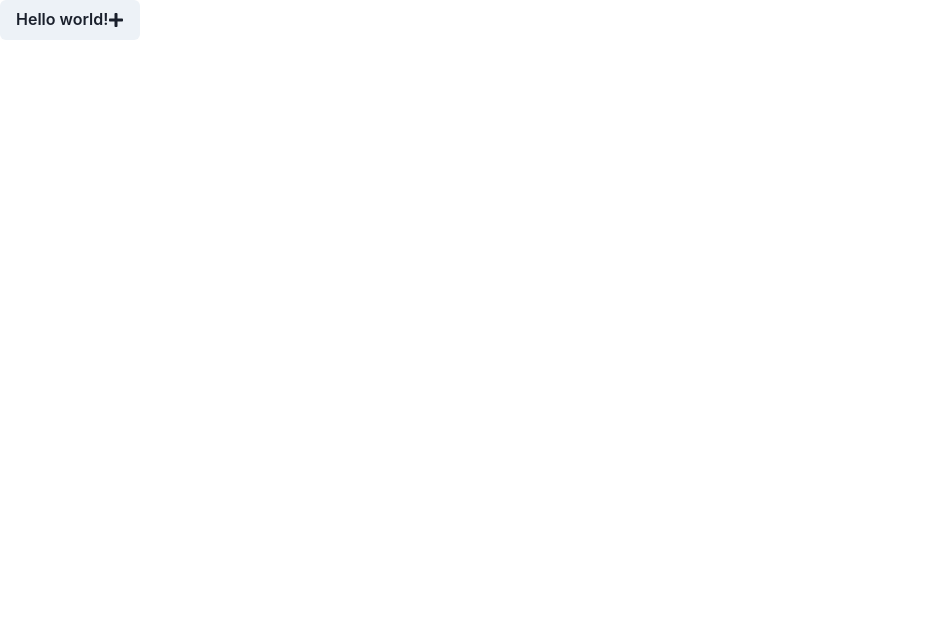
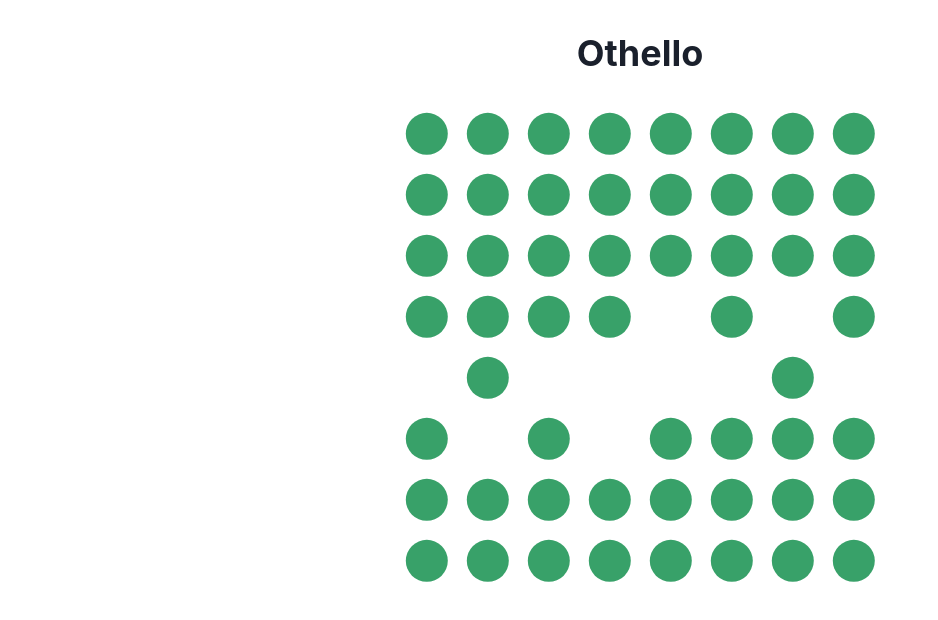
Before and after one commit to GPT-Engineer-App-Dev/mock-genius-5921, a React (Vite) app: page / in a window 1280 px wide. Shown: the top 620 px of the page, without its empty margins (0-938 px from the left). Built offline with nearby package versions, Linux system fonts and the light colour scheme.

Commit message:
- Added a heading component at the top that says "Othello" - Created an 8x8 grid using Chakra UI Grid and GridItem components to represent the game board - Used green and white Circle components to represent the spaces on the board - Centered the grid on the page

```diff
--- a/src/pages/Index.jsx
+++ b/src/pages/Index.jsx
@@ -1,15 +1,25 @@
 // Complete the Index page component here
 // Use chakra-ui
-import { Button } from "@chakra-ui/react"; // example
-import { FaPlus } from "react-icons/fa"; // example - use react-icons/fa for icons
+import { Heading, Grid, GridItem, Circle } from "@chakra-ui/react";
 
 const Index = () => {
-  // TODO: Create the website here!
   return (
-    <Button>
-      Hello world! <FaPlus />
-    </Button>
-  ); // example
+    <>
+      <Heading as="h1" size="xl" textAlign="center" mt={8}>
+        Othello
+      </Heading>
+
+      <Grid templateColumns="repeat(8, 1fr)" gap={2} maxW="480px" mx="auto" mt={8}>
+        {Array(64)
+          .fill(null)
+          .map((_, i) => (
+            <GridItem key={i} w="100%" h="0" pb="100%" position="relative">
+              <Circle size="80%" bg={(i >= 27 && i <= 36 && i % 2 === 0) || (i >= 35 && i <= 44 && i % 2 !== 0) ? "white" : "green.500"} position="absolute" top="50%" left="50%" transform="translate(-50%, -50%)" />
+            </GridItem>
+          ))}
+      </Grid>
+    </>
+  );
 };
 
 export default Index;
```
